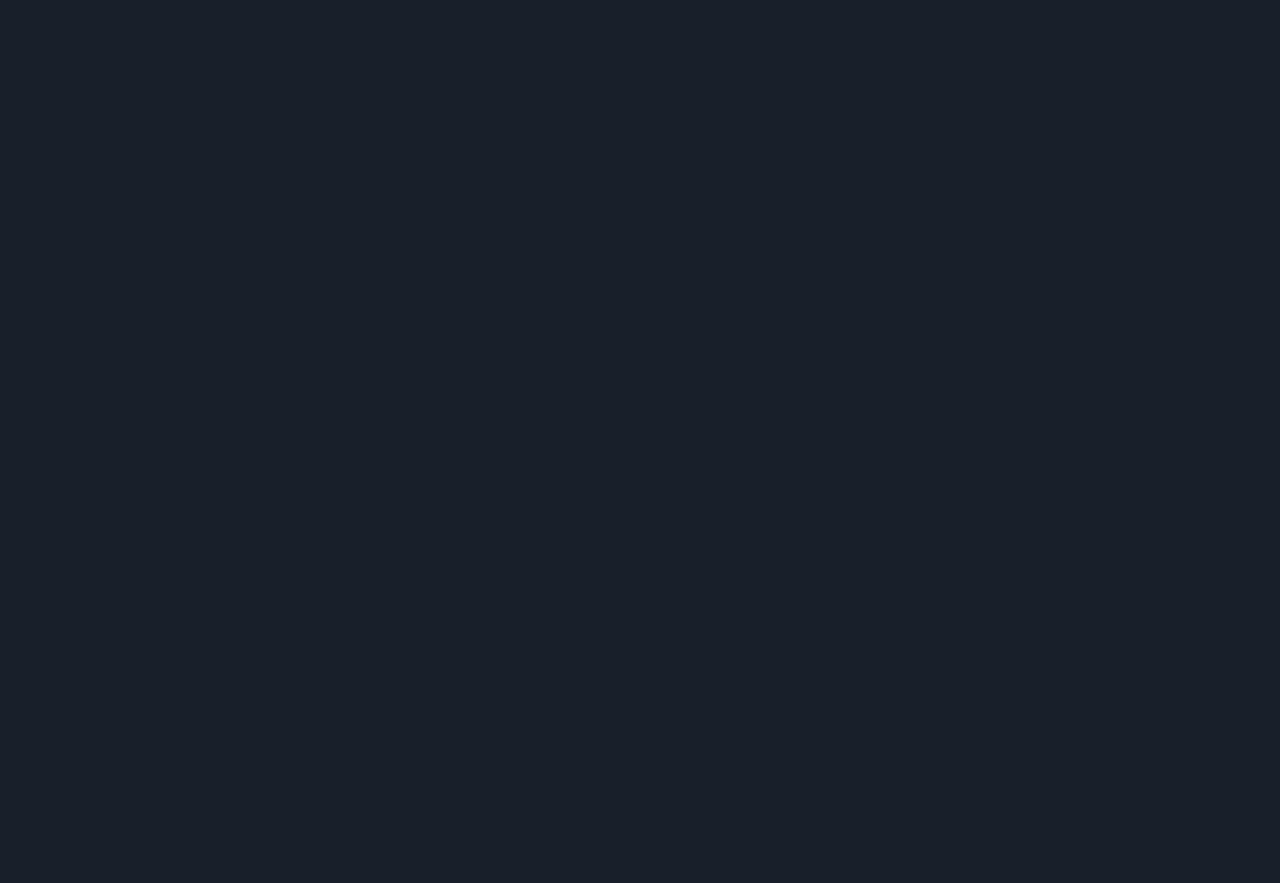
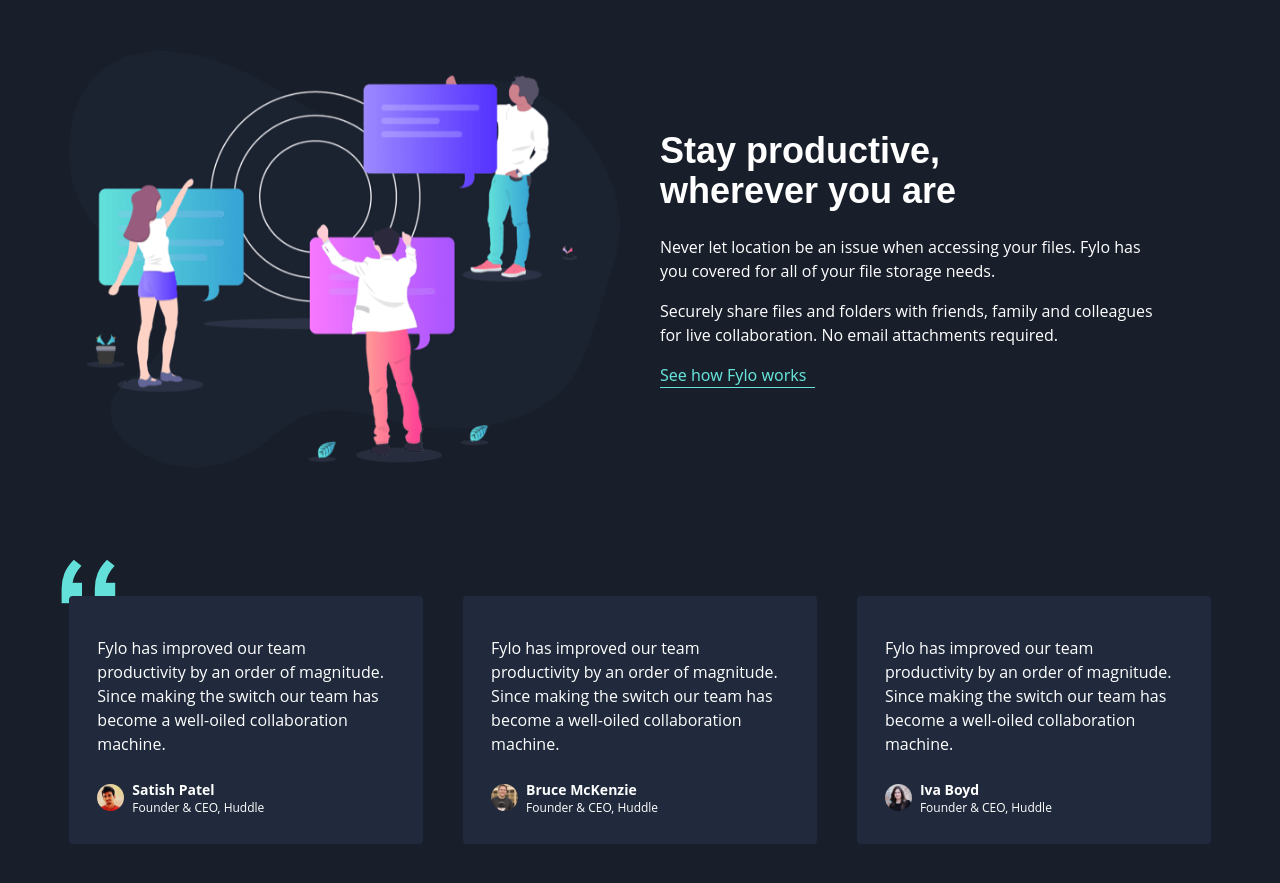
Before and after one commit to karvaroz/fylo-react-tailwind, a React (Create React App) app: page / in a window 1280 px wide. Shown: the part 1500-2383 px from the top of the page. Before the commit the page ends 1471 px from the top, so only its background shows below. Built offline with nearby package versions, Linux system fonts and the light colour scheme.

Commit message:
Seccion comments

```diff
--- a/src/components/Comments.jsx
+++ b/src/components/Comments.jsx
@@ -0,0 +1,56 @@
+import React from 'react'
+
+const Comments = () => {
+  return (
+      <section id="three" className="mt-32 px-4 w-11/12 mx-auto mb-64">
+          <div className="container mx-auto">
+              <div className="grid grid-cols-1 lg:grid-cols-3 gap-10">
+                  <div className="bg_card px-7 pb-7 pt-10 rounded koma">
+                      <p>
+                          Fylo has improved our team productivity by an order of magnitude. Since making the switch our
+                          team has become a well-oiled collaboration machine.
+                      </p>
+                      <br />
+                      <div className="flex items-center">
+                          <img className="rounded-full" src="/images/profile-1.jpg" alt="profile-1" />
+                          <div className="pl-2">
+                              <p className="font-bold text-sm">Satish Patel</p>
+                              <p className="text-xs">Founder & CEO, Huddle</p>
+                          </div>
+                      </div>
+                  </div>
+                  <div className="bg_card px-7 pb-7 pt-10 rounded">
+                      <p>
+                          Fylo has improved our team productivity by an order of magnitude. Since making the switch our
+                          team has become a well-oiled collaboration machine.
+                      </p>
+                      <br />
+                      <div className="flex items-center">
+                          <img className="rounded-full" src="/images/profile-2.jpg" alt="profile-2" />
+                          <div className="pl-2">
+                              <p className="font-bold text-sm">Bruce McKenzie</p>
+                              <p className="text-xs">Founder & CEO, Huddle</p>
+                          </div>
+                      </div>
+                  </div>
+                  <div className="bg_card px-7 pb-7 pt-10 rounded">
+                      <p>
+                          Fylo has improved our team productivity by an order of magnitude. Since making the switch our
+                          team has become a well-oiled collaboration machine.
+                      </p>
+                      <br />
+                      <div className="flex items-center">
+                          <img className="rounded-full" src="/images/profile-3.jpg" alt="profile-3" />
+                          <div className="pl-2">
+                              <p className="font-bold text-sm">Iva Boyd</p>
+                              <p className="text-xs">Founder & CEO, Huddle</p>
+                          </div>
+                      </div>
+                  </div>
+              </div>
+          </div>
+      </section>
+  )
+}
+
+export default Comments
--- a/src/components/Productive.jsx
+++ b/src/components/Productive.jsx
@@ -0,0 +1,29 @@
+import React from 'react'
+
+const Productive = () => {
+  return (
+      <section id="two" className="mt-20 px-4 w-11/12 mx-auto">
+          <div className="container mx-auto">
+              <div className="grid grid-cols-1 md:grid-cols-2 gap-10 items-center">
+                  <div>
+                      <img className="mx-auto" src="/images/illustration-stay-productive.png" alt="stay-productive" />
+                  </div>
+                  <div className="w-12/12 md:w-11/12">
+                      <h1 className="text-2xl w-5/6 md:text-4xl font-bold md:w-9/12">Stay productive, wherever you are</h1>
+                      <p className="mt-6">
+                          Never let location be an issue when accessing your files. Fylo has you covered for all of your
+                          file storage needs.
+                      </p>
+                      <p className="mt-4">
+                          Securely share files and folders with friends, family and colleagues for live collaboration. No
+                          email attachments required.
+                      </p>
+                      <a href="/#" className="mt-4 flex"> See how Fylo works &nbsp; </a>
+                  </div>
+              </div>
+          </div>
+      </section>
+  )
+}
+
+export default Productive
--- a/src/containers/App.jsx
+++ b/src/containers/App.jsx
@@ -1,6 +1,8 @@
 import React from 'react'
 import Benefits from '../components/Benefits'
+import Comments from '../components/Comments'
 import Header from "../components/Header"
+import Productive from '../components/Productive'
 
 
 const App = () => {
@@ -8,6 +10,8 @@
     <>
       <Header />
       <Benefits />
+      <Productive />
+      <Comments />
     </>
   )
 }
--- a/src/index.css
+++ b/src/index.css
@@ -56,3 +56,32 @@
 button:hover {
   opacity: 0.6;
 }
+
+#two a {
+  color: var(--cyan);
+  border-bottom: 1px solid var(--cyan);
+  width: fit-content;
+}
+
+#three img {
+  height: 27px;
+  width: 27px;
+}
+
+.bg_card {
+  background: var(--bg_testi);
+}
+
+.koma {
+  position: relative;
+}
+
+.koma::before {
+  content: url('../public/images/bg-quotes.png');
+  position: absolute;
+  width: 55px;
+  height: 45px;
+  top: -2.3em;
+  left: -0.5em;
+  z-index: -1;
+}
```
